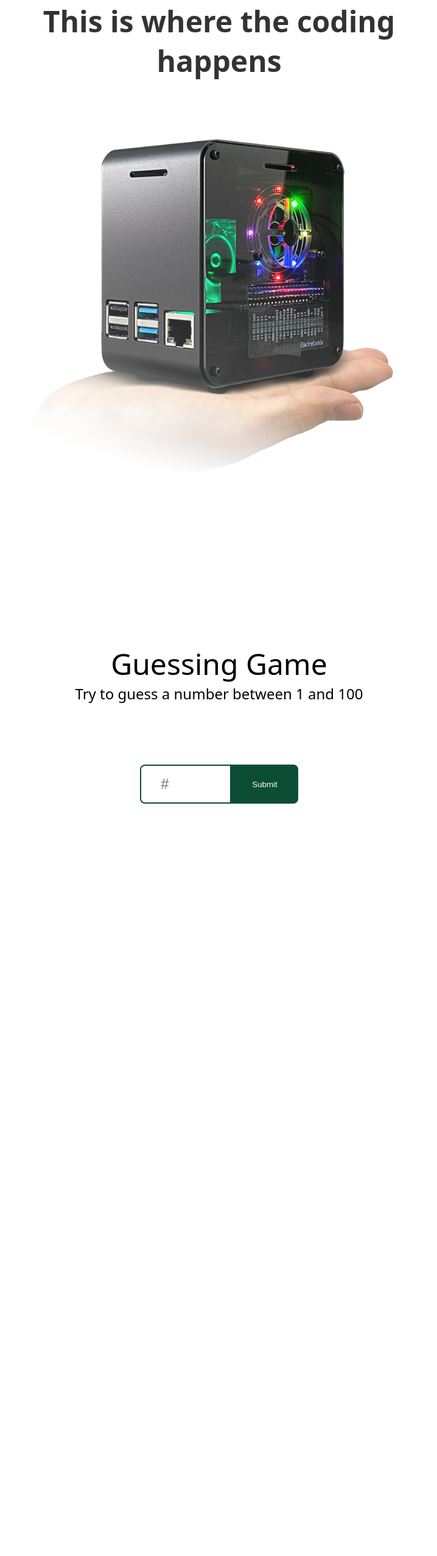
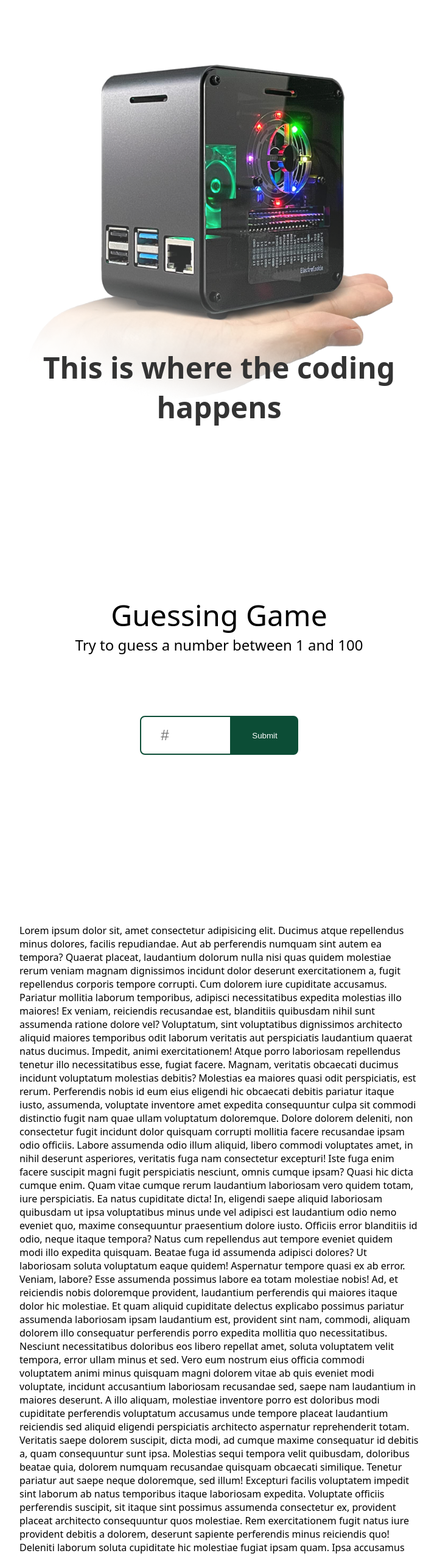
Before and after one commit to rdunder/ecw_react_playground, a React (Vite) app: page / in a window 1280 px wide. Shown: the part 80-2632 px from the top of the page at 61% size, without its empty margins (280-998 px from the left). Before the commit the page ends 1675 px from the top, so only its background shows below. Built offline with nearby package versions, Linux system fonts and the light colour scheme.

Commit message:
changed layout on intro

```diff
--- a/src/App.jsx
+++ b/src/App.jsx
@@ -15,6 +15,7 @@ function App() {
       <Intro />
       <main>
         <GuessGame />
+        <Lorem />
       </main>
     </div>
   )
--- a/src/Sections/Intro.jsx
+++ b/src/Sections/Intro.jsx
@@ -5,8 +5,9 @@ import "../Styles/Sections/intro.css";
 function Intro() {
     return (
         <header className="intro">
+
+            <img src={imgRpi} />
             <h1>This is where the coding happens</h1>
-            <img src={imgRpi} />
         </header>
     )
 }
--- a/src/Styles/Sections/intro.css
+++ b/src/Styles/Sections/intro.css
@@ -1,7 +1,7 @@
 
 
 .intro {
-    height: 100vh;
+    height: 90vh;
     text-align: center;
     display: flex;
     flex-direction: column;
@@ -11,5 +11,6 @@
         font-size: 3rem;
         font-weight: 600;
         color: #333;
+        margin-top: -6rem;
     }
 }
```
